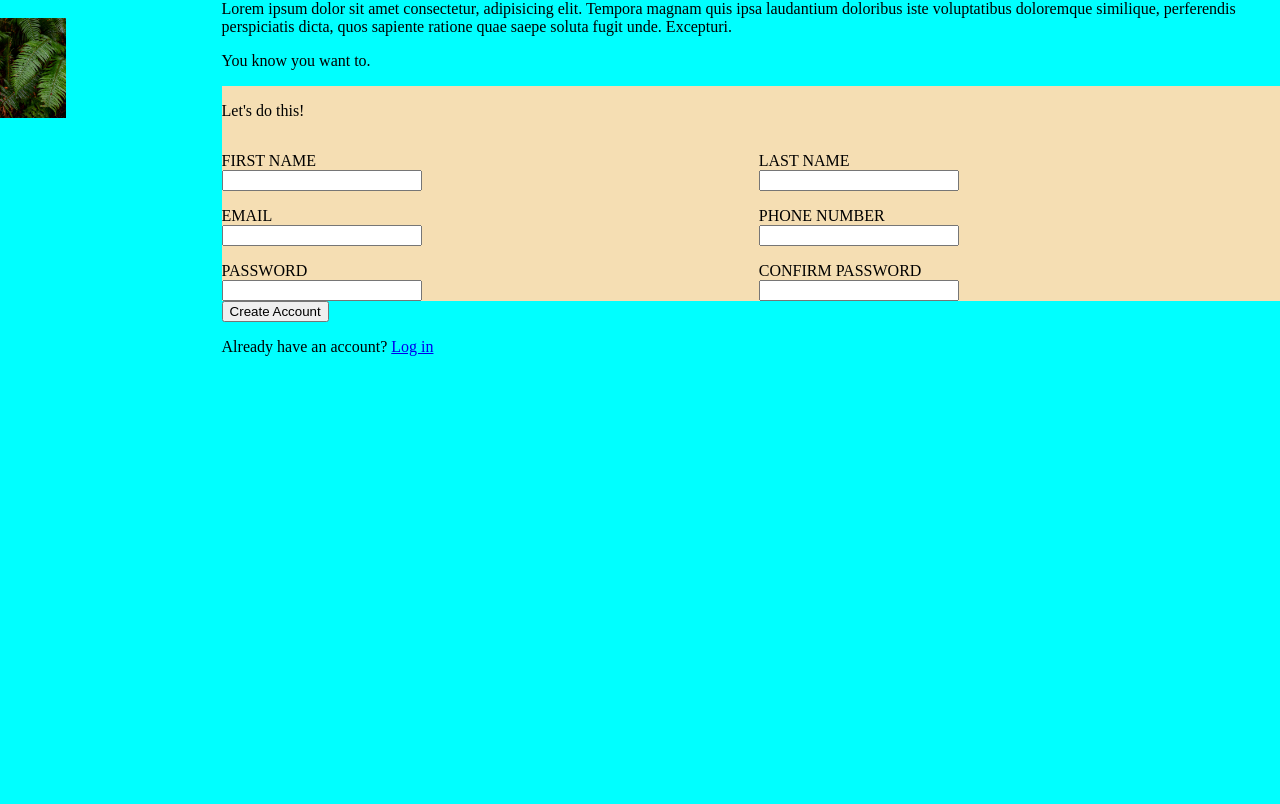
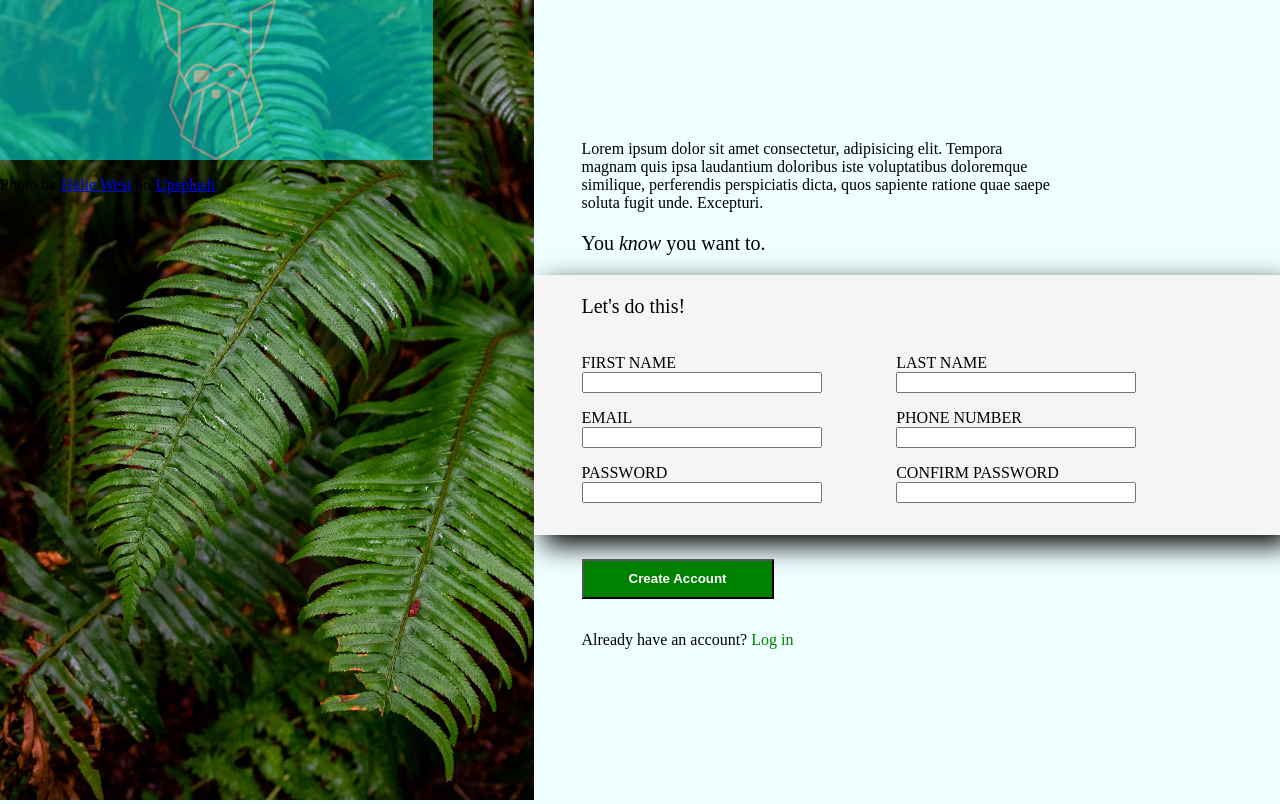
Before and after one commit to Good-Day-2-U/odin-form-sample, a plain HTML site: page index.html in a window 1280 px wide. Drawn offline with Linux system fonts and the light colour scheme.

Commit message:
Going to  remake tomorrow

```diff
--- a/index.html
+++ b/index.html
@@ -10,20 +10,21 @@
     <div class="container">
       <div class="left">
         <div class="image-layer">
-          <img src="" alt="" />
+          <div class="logo-container">
+            <img src="images/odin-lined.png" alt="" />
+          </div>
+
+          <p class="image-credit">Photo by <a href="https://unsplash.com/photos/green-leaf-plant-in-close-up-photography-25xggax4bSA">Halie West</a> on <a href="https://unsplash.com/">Upsplash</a></p>
         </div>
 
         <div class="logo-layer">
-          <div class="logo-container">
-            <img src="images/halie-west-25xggax4bSA-unsplash.jpg" alt="" />
-          </div>
-          <p class="image-credit"></p>
+          <img src="images/halie-west-25xggax4bSA-unsplash.jpg" alt="" />
         </div>
       </div>
 
       <div class="right">
         <p class="hero">Lorem ipsum dolor sit amet consectetur, adipisicing elit. Tempora magnam quis ipsa laudantium doloribus iste voluptatibus doloremque similique, perferendis perspiciatis dicta, quos sapiente ratione quae saepe soluta fugit unde. Excepturi.</p>
-        <p class="quote">You know you want to.</p>
+        <p class="quote">You <em>know</em> you want to.</p>
 
         <div class="form-body">
           <form action="" method="post"></form>
--- a/style.css
+++ b/style.css
@@ -1,26 +1,63 @@
 body {
   margin: 0;
-  background-color: aqua;
+  background-color: rgb(239, 255, 255);
+  min-height: 100vh;
+  min-width: 100vw;
+  overflow: hidden;
 }
 
 
 .container {
-  /* width: 100%; */
-  /* height: 100%; */
+  width: 100%;
+  height: 100%;
   display: flex;
-
+  align-items: center;
+  justify-content: center;
+  margin: 0;
 }
 
 .hero {
   margin: 0;
+  padding-right: 14rem;
+  margin-left: 3rem;
 }
 
-img {
-  width: 30%;
+.quote {
+  margin-left: 3rem;
+  font-weight: 500;
+  font-size: 1.25rem;
+}
+
+.logo-container {
+  height: 10rem;
+  width: 100%;
+  background-color: aqua;
+  opacity: 50%;
+  display: flex;
+  align-items: center;
+  justify-content: center;
+}
+
+.logo-container img {
+  width: auto;
+  height: 10rem;
+  opacity: 100%;
+}
+
+.logo-layer img {
+  /* height: 100%; */
+  width: auto;
+  height: 100vh;
 }
 
 .left {
-  width: 25%;
+  width: 60%;
+  height: 100%;
+}
+
+.image-layer {
+  position: absolute;
+  width: 33.8%;
 }
 
 
@@ -29,22 +66,34 @@ img {
   flex-direction: column;
 }
 
+.form-header {
+  font-size: 1.25rem;
+  font-weight: 500;
+  margin-left: 3rem;
+
+}
+
 .inner-form div {
   display: flex;
   flex-direction: column;
-  width: 25ch;
+  width: 30ch;
+  margin-left: 3rem;
+
 }
 
 .inner-form {
   display: grid;
   grid-template-areas:
-    "FH ."
-    "FN LN"
-    "EM PH"
-    "P1 P2";
+    "FH . . . . . ."
+    "FN LN . . . . ."
+    "EM PH . . . . ."
+    "P1 P2 .  . . . ." ;
 
   gap: 1rem;
-  background-color: wheat;
+  background-color: rgb(245, 245, 245);
+  padding-bottom: 2rem;
+  margin-bottom: 1.5rem;
+  box-shadow: 10px 10px 25px;
 }
 
 .form-header {
@@ -74,3 +123,22 @@ img {
 .password2 {
   grid-area: P2;
 }
+
+button {
+  margin-left: 3rem;
+  width: 12rem;
+  height: 2.5rem;
+  background-color: green;
+  color: white;
+  font-weight: 600;
+}
+
+.foot {
+  margin-left: 3rem;
+  margin-top: 2rem;
+}
+
+#login {
+  color: green;
+  text-decoration: none;
+}
```
Also changed, not shown: images/odin-lined.png (added).
